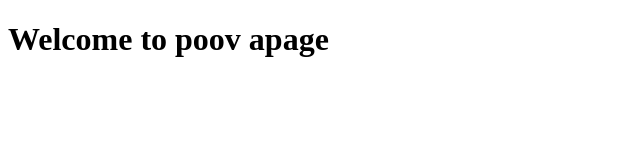
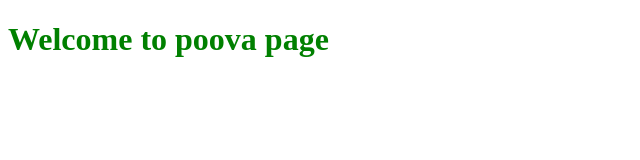
Before and after one commit to flowerpoo/flowerpoo.github.io, a plain HTML site: page index.html in a window 1280 px wide. Shown: the whole page, without its empty margins (0-640 px from the left). Drawn offline with Linux system fonts and the light colour scheme.

Commit message:
Update index.html

```diff
--- a/index.html
+++ b/index.html
@@ -4,6 +4,6 @@
     <title>Poova</title>
   </head>
   <body>
-    <h1>Welcome to poov apage</h1>
+    <h1 style="color:green">Welcome to poova page</h1>
   </body>
 </html>
```
